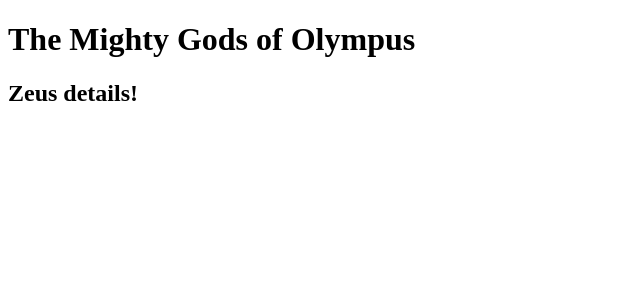
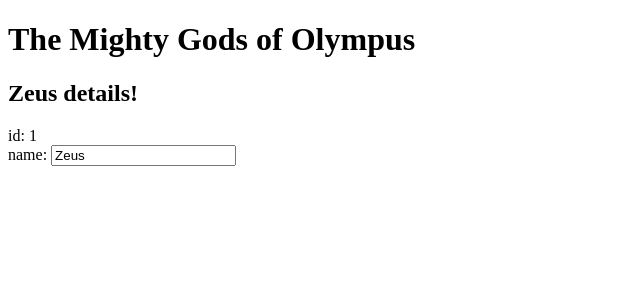
Before and after one commit to muhammad-awan/theGodsOfAngular, an Angular app: page / in a window 1280 px wide. Shown: the top 300 px of the page, without its empty margins (0-640 px from the left). Built offline with nearby package versions, Linux system fonts and the light colour scheme.

Commit message:
Add properties to AppComponent

```diff
--- a/src/app/app.component.ts
+++ b/src/app/app.component.ts
@@ -3,10 +3,26 @@ import { Component } from '@angular/core';
 @Component({
   selector: 'app-root',
   templateUrl: './app.component.html',
-  template: `<h1>{{title}}</h1><h2>{{hero}} details!</h2>`,
+  template: `
+    <h1>{{title}}</h1>
+    <h2>{{hero.name}} details!</h2>
+    <div><label>id: </label>{{hero.id}}</div>
+    <div>
+      <label>name: </label>
+      <input [(ngModel)]="hero.name" placeholder="name">
+    </div>
+    `,
   styleUrls: ['./app.component.css']
 })
 export class AppComponent {
   title = 'The Mighty Gods of Olympus';
-  hero = 'Zeus';
+  hero : Hero = {
+    id: 1,
+    name : 'Zeus'
+  };
 }
+
+export class Hero {
+  id: number;
+  name: string;
+}
```
